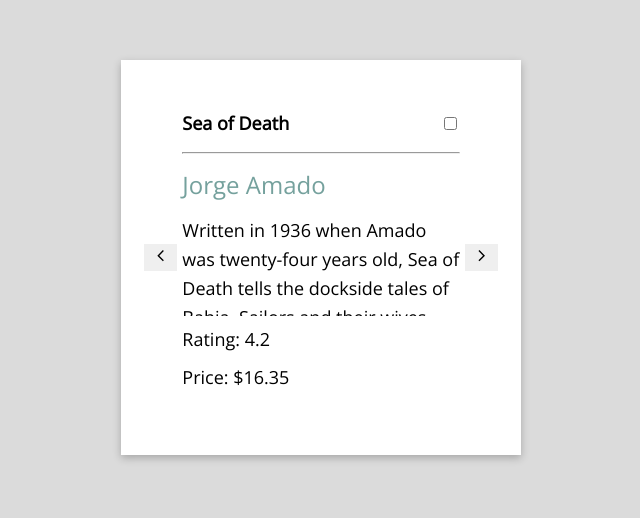
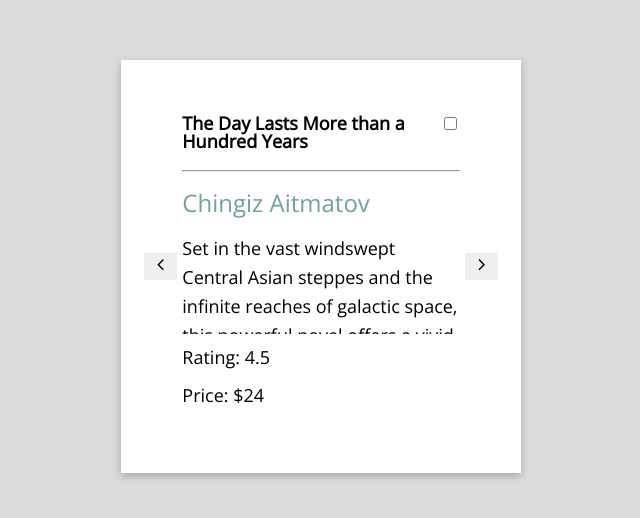
Before and after one commit to GLDGN98/BookWishlist, a React (Create React App) app: page / in a window 1280 px wide. Shown: the part 140-658 px from the top of the page, without its empty margins (25-665 px from the left). Built offline with nearby package versions, Linux system fonts and the light colour scheme.

Commit message:
fixed paging bug

```diff
--- a/src/App.js
+++ b/src/App.js
@@ -5,7 +5,7 @@ import './assets/styles/main.scss'
 const App = () => {
   return <div className="app">
     <BookIndex />
-  </div>;
-};
+  </div>
+}
 
 export default App;
--- a/src/assets/styles/cmps/_book-preview.scss
+++ b/src/assets/styles/cmps/_book-preview.scss
@@ -1,4 +1,5 @@
 .book-preview {
+    max-height: 40vh;
 
     .book-desc {
         overflow-y: auto;
--- a/src/cmps/book-list.jsx
+++ b/src/cmps/book-list.jsx
@@ -5,20 +5,18 @@ import { MdOutlineArrowForwardIos } from 'react-icons/md'
 
 
 
-export const BookList = ({ book, onNextPage, onPrevPage, books, setBooks }) => {
-
-
-  // const currBook = books.slice(pageIdx * PAGE_SIZE, (pageIdx + 1) * PAGE_SIZE);
-
-  // setBook(...currBook)
+export const BookList = ({ pageIdx, book, onChangePage, books, setBooks }) => {
 
   return <div className="book-list">
     <BookPreview books={books} setBooks={setBooks} book={book} />
-    <button className="next-page-btn" onClick={onPrevPage}>
+
+    {pageIdx > -1 && <button className="next-page-btn" onClick={() => onChangePage(-1)}>
       <MdOutlineArrowBackIosNew />
-    </button>
-    <button className="prev-page-btn" onClick={onNextPage}>
+    </button>}
+
+    {pageIdx < books.length && <button className="prev-page-btn" onClick={() => onChangePage(1)}>
       <MdOutlineArrowForwardIos />
-    </button>
-  </div>;
-};
+    </button>}
+
+  </div>
+}
--- a/src/index.js
+++ b/src/index.js
@@ -4,11 +4,5 @@ import App from './App';
 
 const root = ReactDOM.createRoot(document.getElementById('root'));
 root.render(
-  <React.StrictMode>
-    <App />
-  </React.StrictMode>
-);
-
-// If you want to start measuring performance in your app, pass a function
-// to log results (for example: reportWebVitals(console.log))
-// or send to an analytics endpoint. Learn more: https://bit.ly/CRA-vitals
+  <App />
+)
--- a/src/views/book-index.jsx
+++ b/src/views/book-index.jsx
@@ -15,7 +15,7 @@ export const BookIndex = () => {
   }, [])
 
   useEffect(() => {
-    bookPaging()
+    bookPaging(1)
 
   }, [books])
 
@@ -25,24 +25,20 @@ export const BookIndex = () => {
     setBooks(books)
   }
 
-  function bookPaging() {
+  function bookPaging(diff) {
     const currBook = books.slice(pageIdx * PAGE_SIZE, (pageIdx + 1) * PAGE_SIZE)
     setBook(...currBook)
+    setPageIdx(pageIdx + diff || 0)
   }
 
-  function onNextPage() {
-    setPageIdx(pageIdx + 1)
-
-    bookPaging()
+  function onChangePage(diff) {
+    setPageIdx(pageIdx + (diff))
+    bookPaging(diff)
   }
 
-  function onPrevPage() {
-    setPageIdx(pageIdx - 1)
-    bookPaging()
-  }
   return (
     <div className="book-index">
-      <BookList setBook={setBook} books={books} setBooks={setBooks} onNextPage={onNextPage} onPrevPage={onPrevPage} book={book} />
+      <BookList pageIdx={pageIdx} setBook={setBook} books={books} setBooks={setBooks} onChangePage={onChangePage} book={book} />
       <WishlistBooks books={books} />
     </div>
   )
```
